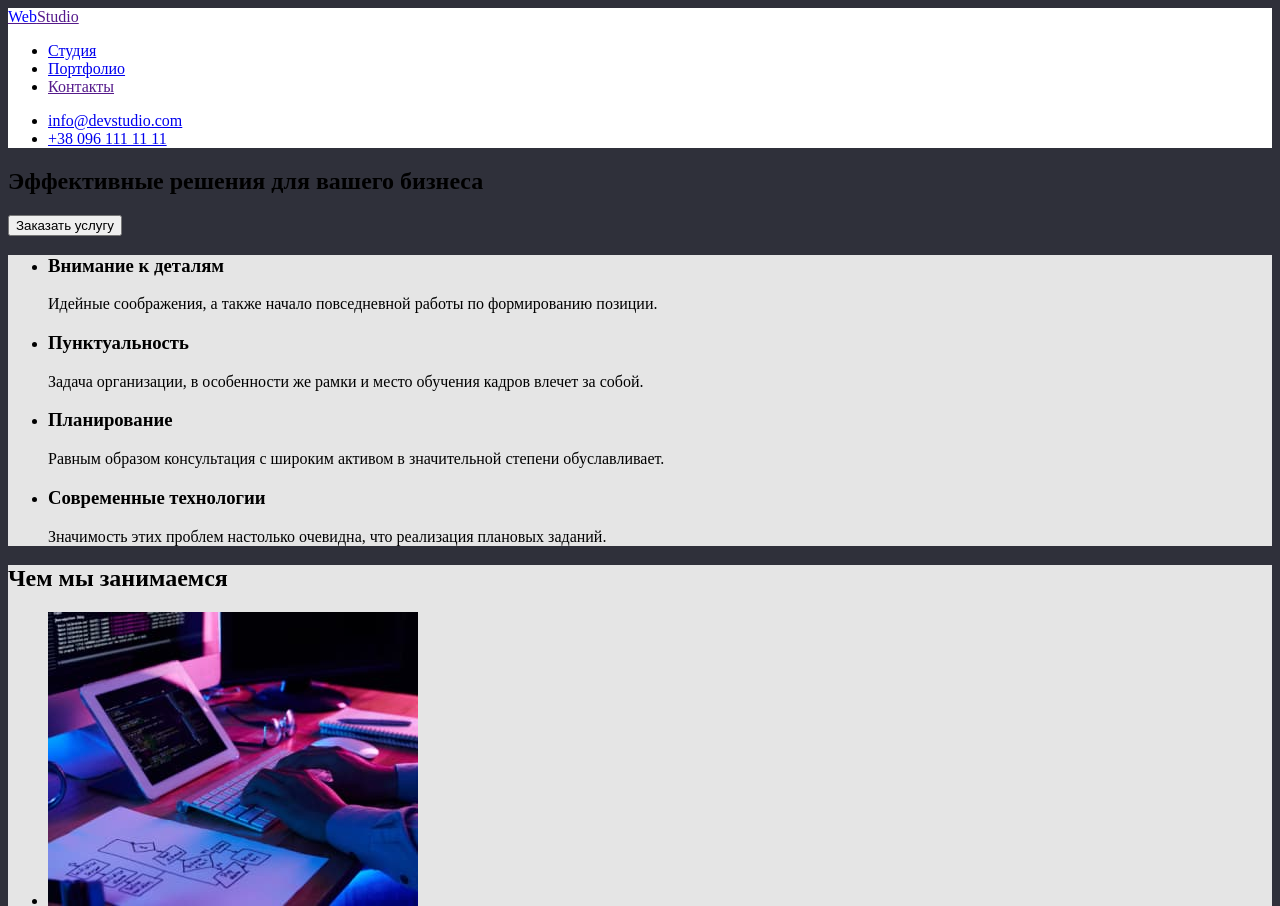
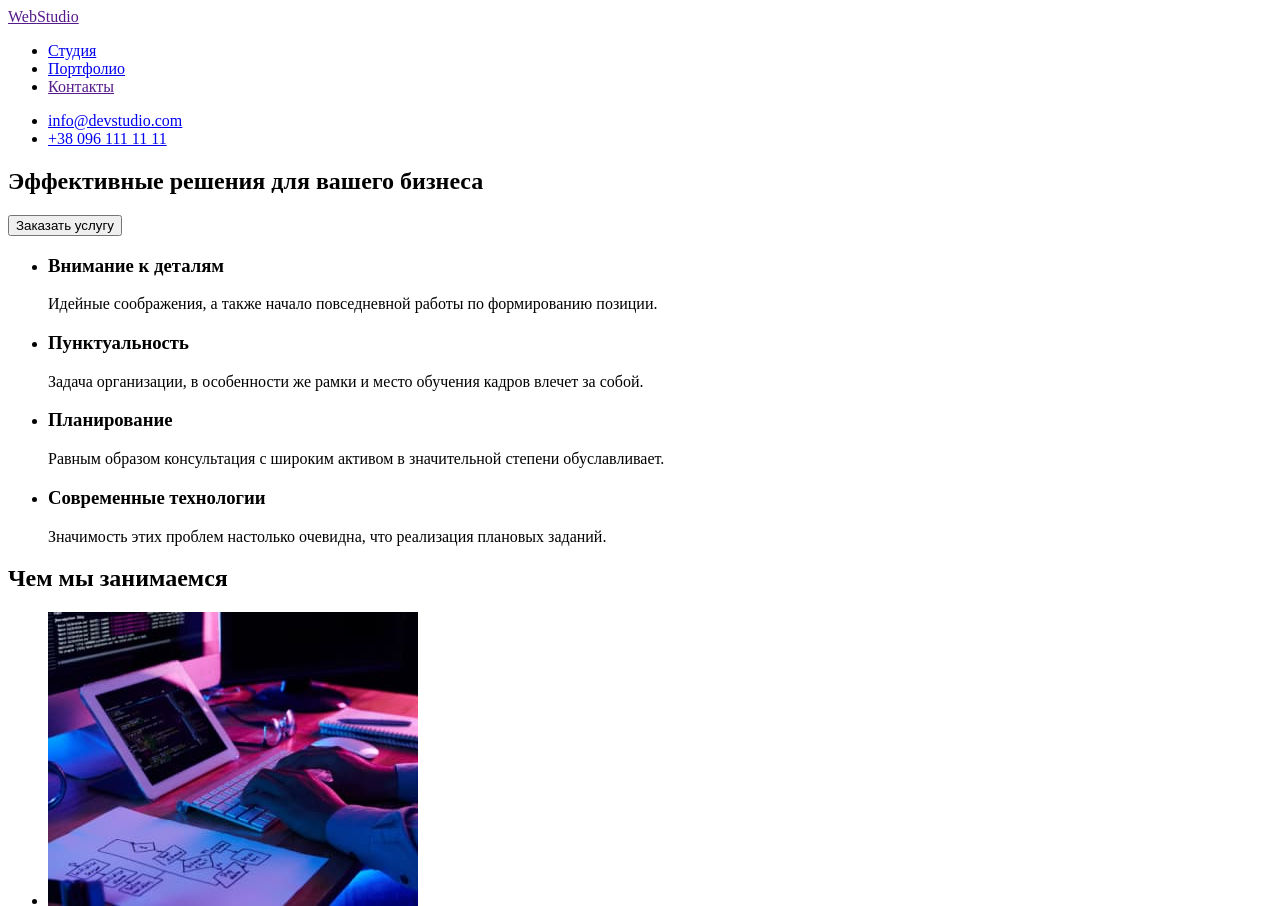
Before and after one commit to palkaz/goit-markup-hw-02, a plain HTML site: page index.html in a window 1280 px wide. Shown: the top 906 px of the page. Drawn offline with Linux system fonts and the light colour scheme.

Commit message:
Убрал классы к секциям, боди, футеру

```diff
--- a/css/styles.css
+++ b/css/styles.css
@@ -1,15 +1,6 @@
-.accent {
-  color: blue;
-}
-.body > header {
-  background-color: #fff;
-}
-.benefits {
-  background-color: #e5e5e5;
-}
-.userpic {
-  background-color: #f5f4fa;
-}
-.body {
-  background-color: #2f303a;
-}
+/* палитра цветов */
+/* color: #2196F3;  акцент синий*/
+/* color: #212121; черный в меню, h2 */
+/* color: #757575; светло черный ,для  тел, мыла,h3 */
+/* color: #FFFFFF; белый текст */
+/* color: rgba(255, 255, 255, 0.6); черный мыло тел подвал */
--- a/index.html
+++ b/index.html
@@ -7,8 +7,8 @@
     <title>Студия</title>
     <link rel="stylesheet" href="./css/styles.css" />
   </head>
-  <body class="body">
-    <header class="header">
+  <body>
+    <header>
       <!--Основная навигация-->
       <nav>
         <a href=""><span class="accent">Web</span>Studio</a>
@@ -32,7 +32,7 @@
         <button type="button">Заказать услугу</button>
       </section>
       <!--Перечисление преимуществ-->
-      <section class="benefits">
+      <section>
         <h2 hidden>Перечисление преимуществ</h2>
         <ul>
           <li>
@@ -66,7 +66,7 @@
         </ul>
       </section>
       <!--Примеры чем мы занимаемся-->
-      <section class="benefits">
+      <section>
         <h2>Чем мы занимаемся</h2>
         <ul>
           <li>
@@ -136,7 +136,7 @@
       </section>
     </main>
     <!--Футер-->
-    <footer class="footer">
+    <footer>
       <!--Логотип адресс-->
       <a href=""><span class="accent">Web</span>Studio</a>
       <address>г. Киев, пр-т Леси Украинки, 26</address>
```
Also changed, not shown: portfolio.html (+4 -4 lines).
